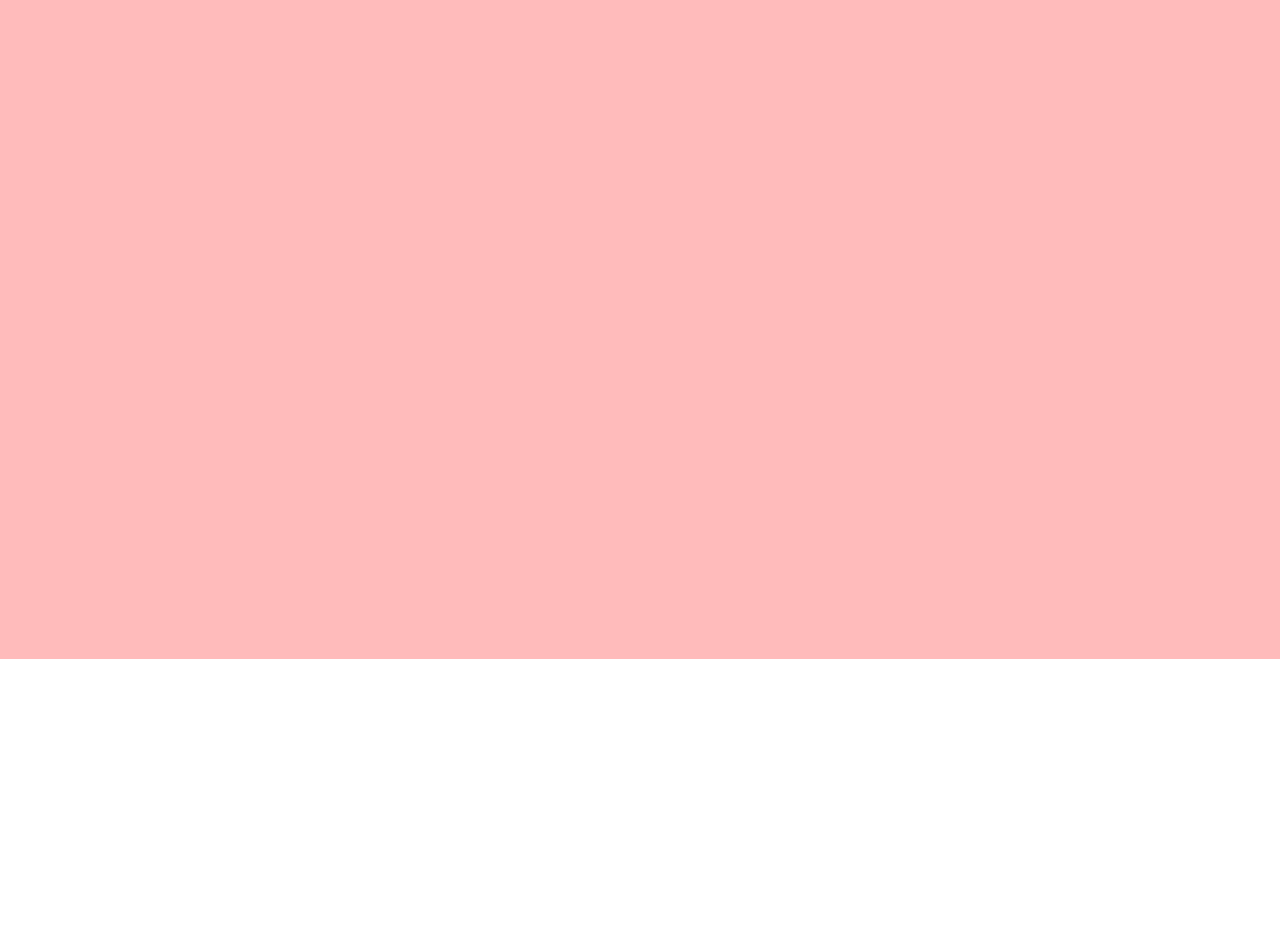
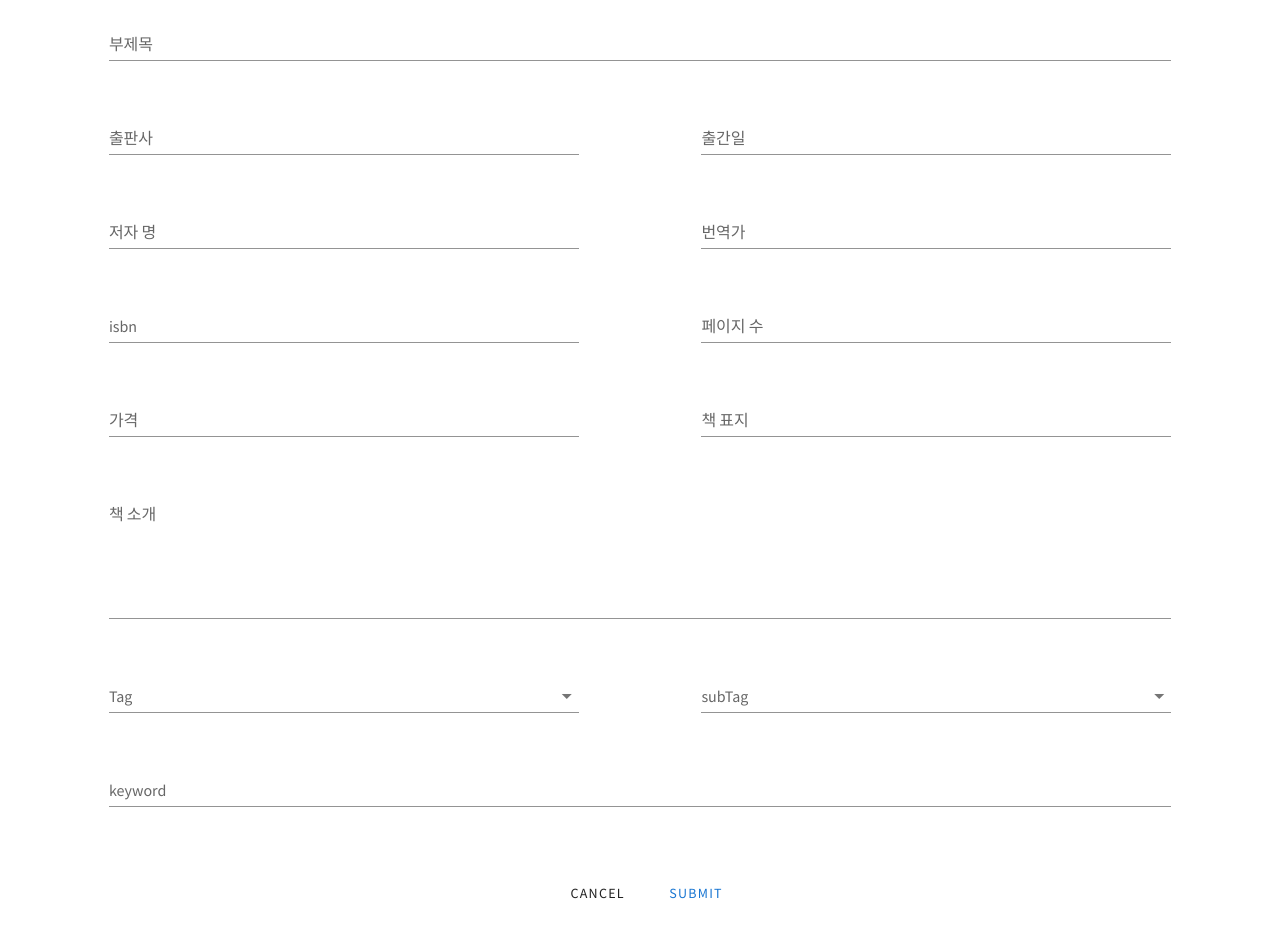
Before and after one commit to dwc04112/BookStoreApi, a Vue app in the folder src/frontend/: page /#/ in a window 1280 px wide. Shown: the part 1800-2738 px from the top of the page. Before the commit the page ends 2459 px from the top, so only its background shows below. Built offline with nearby package versions, Linux system fonts and the light colour scheme.

Commit message:
책 등록페이지 (수정1) /post

```diff
--- a/src/frontend/src/router/index.js
+++ b/src/frontend/src/router/index.js
@@ -29,6 +29,11 @@ const routes = [
         name: 'Menu',
         component: () =>  import('@/views/Menu')
     },
+    {
+        path: '/post',
+        name: 'PostBook',
+        component: () =>  import('@/views/PostBook')
+    },
 ]
 
 const router = new VueRouter({
--- a/src/frontend/src/views/Home.vue
+++ b/src/frontend/src/views/Home.vue
@@ -12,7 +12,7 @@
               >
             <ul class="nav-menu">
               <li @click="('li1')"><a id="li1" href="#home">Home</a></li>
-              <li @click="('li2')"><a id="li2" href="#sub">sub</a></li>
+              <li @click="('li2')"><a id="li2" href="#bestSeller">bestSeller</a></li>
               <li @click="('li3')"><a id="li3" href="#about">about</a></li>
             </ul>
           </v-card>
@@ -26,13 +26,13 @@
         </section>
       </div>
       <div class="section">
-        <section id="sub" style="background-color: #FFE4C0">
-          <h1>반갑습니다</h1>
+        <section id="bestSeller" style="background-color: #FFE4C0">
+          <BestSeller/>
         </section>
       </div>
       <div class="section">
         <section id="about" style="background-color: #FFBBBB">
-          <About></About>
+          <PostBook/>
         </section>
       </div>
     </div>
@@ -40,12 +40,14 @@
 </template>
 <script>
 import $ from 'jquery'
-import About from "@/views/About";
+
+import BestSeller from "@/views/BestSeller";
+import PostBook from "@/views/PostBook";
 
 
 export default {
   name: "Home",
-  components: {About},
+  components: {PostBook, BestSeller},
   data () {
     return {
 
@@ -118,7 +120,7 @@ export default {
 
 <style scoped>
 @import url('https://fonts.googleapis.com/css2?family=Source+Sans+Pro&display=swap');
-#home,#sub ,#about{
+#home,#bestSeller ,#about{
   height: 100vh;
   width: 100%;
 }
--- /dev/null
+++ b/src/frontend/src/views/PostBook.vue
@@ -0,0 +1,182 @@
+<template>
+  <v-app>
+    <v-container>
+          <v-row justify="center" style="margin-top: 3%">
+            <v-col cols="12" sm="11" >
+              <v-text-field
+                  label="제목"
+                  v-model="title"
+              ></v-text-field>
+            </v-col>
+            <v-col cols="12" sm="11" >
+              <v-text-field
+                  label="부제목"
+                  v-model="subtitle"
+              ></v-text-field>
+            </v-col>
+
+
+            <v-col cols="12" sm="5" >
+              <v-text-field
+                  v-model="publisher"
+                  label="출판사"
+              ></v-text-field>
+            </v-col>
+
+            <v-col cols="12" sm="5"  offset-sm="1">
+              <v-text-field
+                  v-model="thumb"
+                  label="출간일"
+              ></v-text-field>
+            </v-col>
+            <v-col cols="12" sm="5" >
+              <v-text-field
+                  label="저자 명"
+                  v-model="author"
+              ></v-text-field>
+            </v-col>
+
+            <v-col cols="12" sm="5"   offset-sm="1">
+              <v-text-field
+                  v-model="translator"
+                  label="번역가"
+              ></v-text-field>
+            </v-col>
+
+            <v-col cols="12" sm="5" >
+              <v-text-field
+                  v-model="isbn"
+                  label="isbn"
+              ></v-text-field>
+            </v-col>
+
+            <v-col cols="12" sm="5"   offset-sm="1">
+              <v-text-field
+                  v-model="page"
+                  label="페이지 수"
+              ></v-text-field>
+            </v-col>
+
+            <v-col cols="12" sm="5" >
+              <v-text-field
+                  v-model="price"
+                  label="가격"
+              ></v-text-field>
+            </v-col>
+
+            <v-col cols="12" sm="5"   offset-sm="1">
+              <v-text-field
+                  v-model="thumb"
+                  label="책 표지"
+              ></v-text-field>
+            </v-col>
+
+
+
+
+
+            <v-col cols="12" sm="11"  >
+              <v-textarea
+                  v-model="content"
+                  label="책 소개"
+                  auto-grow
+              ></v-textarea>
+            </v-col>
+
+            <v-col cols="12" sm="5" >
+              <v-select
+
+                  v-model="selectedTag"
+                  :items=detailTag
+                  item-text="main"
+                  item-value="sub"
+                  label="Tag"
+                  return-object
+              >
+              </v-select>
+            </v-col>
+
+            <v-col cols="12" sm="5"  offset-sm="1">
+              <v-select
+                  v-model="selectedSubTag"
+                  :items="selectedTag.sub"
+                  label="subTag"
+              >
+              </v-select>
+            </v-col>
+
+            <v-col cols="12" sm="11">
+              <v-text-field
+                  v-model="keyword"
+                  label="keyword"
+              ></v-text-field>
+            </v-col>
+
+          </v-row>
+
+          <v-row justify="center" style="margin-bottom: 3%; margin-top: 3%">
+            <v-col cols="12" sm="1">
+              <v-btn text>
+                Cancel
+              </v-btn>
+            </v-col>
+
+            <v-col cols="12" sm="1" >
+              <v-btn
+                  color="primary"
+                  text
+                  @click="submit"
+              >submit</v-btn>
+            </v-col>
+          </v-row>
+
+    <!-- 수정 -->
+
+
+
+
+    </v-container>
+  </v-app>
+</template>
+
+<script>
+export default {
+  name: "PostBook",
+  data: () => ({
+    title : '',
+    subtitle : '',
+    author : '',
+    content : '',
+    publisher: '',
+    price : '',
+    page : '',
+    keyword : '',
+    isbn : '',
+    thumb : '',
+    translator : '',
+    detailTag : [
+      {main : '소설' , sub : ['한국소설', '영미소설' , '일본소설' , '중국소설', '기타나라소설','고전소설','장르소설']},
+      {main : '시/에세이',  sub : ['한국시','해외시','나라별 에세이','인물/자전적에세이']},
+      {main : '자기계발', sub : ['자기능력계발','비즈니스','능력개발','화술/협상']},
+      {main : '인문', sub : ['인문일반학', '심리학','교육학','유아교육','특수교육','임용고시','철학','문학이론','언어학','독서/글쓰기','문헌정보학']},
+      {main : '역사/문화', sub : ['역사일반','세계사','서양사','동양사','한국사','신화','민속학']},
+      {main : '종교', sub : ['종교일반','기독교','가톨릭','불교','그외종교']},
+      {main : '정치/사회', sub : ['정치/외교','행정/정책','국방/군사','법학','사회학','사회문제/복지','언론/신문/방송']},
+      {main : '예술/대중문화', sub : ['예술일반','미술','만화/애니메이션','디자인','패션/의류','음악','연극']},
+      {main : '과학', sub : ['과학이론','수학','물리학','화학','지구과학','생물과학','천문학']},
+      {main : '기술/공학', sub : ['건축','토목/건설','환경/소방/도시/조경','자동차/운전','공학일반','금속/재료']},
+      {main : '컴퓨터/IT', sub : ['컴퓨터공학','IT일반','데이터베이스','네트워크','프로그래밍/언어','웹프로그래밍']},
+    ],
+    selectedTag : '',
+    selectedSubTag : '',
+  }),
+
+  methods: {
+
+    },
+}
+</script>
+
+<style scoped>
+
+</style>
```
